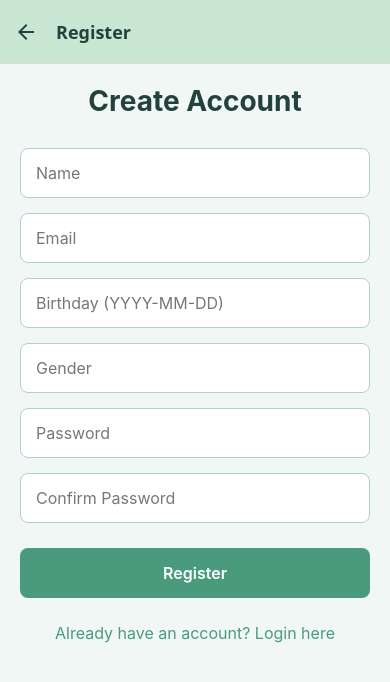
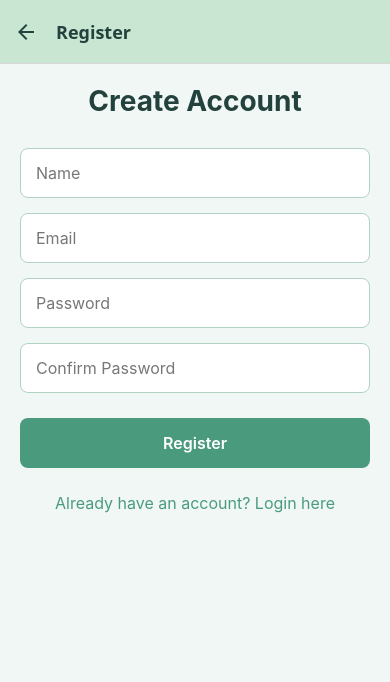
Before and after one commit to isharadh2002/HabitBuddy, a React Native app: screen /Register in a window 390 px wide. Shown: the top 682 px of the page. Built offline with nearby package versions, Linux system fonts and the light colour scheme.

Commit message:
Removing date of birth and gender

```diff
--- a/src/screens/ProfileScreen.tsx
+++ b/src/screens/ProfileScreen.tsx
@@ -90,8 +90,6 @@ const ProfileScreen = () => {
         />
         <Text style={styles.detailText}>Name: {currentUser?.name}</Text>
         <Text style={styles.detailText}>Email: {currentUser?.email}</Text>
-        <Text style={styles.detailText}>Birthday: {currentUser?.birthday}</Text>
-        <Text style={styles.detailText}>Gender: {currentUser?.gender}</Text>
       </View>
 
       <TouchableOpacity
--- a/src/screens/RegisterScreen.tsx
+++ b/src/screens/RegisterScreen.tsx
@@ -20,8 +20,6 @@ type Props = NativeStackScreenProps<RootStackParamList, 'Register'>;
 const RegisterScreen = ({navigation}: Props) => {
   const [name, setName] = useState('');
   const [email, setEmail] = useState('');
-  const [birthday, setBirthday] = useState('');
-  const [gender, setGender] = useState('');
   const [password, setPassword] = useState('');
   const [confirmPassword, setConfirmPassword] = useState('');
   const register = useAuthStore(state => state.register);
@@ -77,7 +75,7 @@ const RegisterScreen = ({navigation}: Props) => {
   });
 
   const handleRegister = () => {
-    if (!name || !email || !birthday || !gender || !password) {
+    if (!name || !email || !password) {
       Alert.alert('Error', 'Please fill all fields');
       return;
     }
@@ -87,7 +85,7 @@ const RegisterScreen = ({navigation}: Props) => {
       return;
     }
 
-    register({name, email, birthday, gender, password});
+    register({name, email, password});
     Alert.alert('Success', 'Registration successful! Please login');
     navigation.navigate('Login');
   };
@@ -116,22 +114,6 @@ const RegisterScreen = ({navigation}: Props) => {
         style={styles.input}
         keyboardType="email-address"
         autoCapitalize="none"
-      />
-
-      <TextInput
-        placeholder="Birthday (YYYY-MM-DD)"
-        placeholderTextColor={theme.placeholderText}
-        value={birthday}
-        onChangeText={setBirthday}
-        style={styles.input}
-      />
-
-      <TextInput
-        placeholder="Gender"
-        placeholderTextColor={theme.placeholderText}
-        value={gender}
-        onChangeText={setGender}
-        style={styles.input}
       />
 
       <TextInput
--- a/src/store/authStore.ts
+++ b/src/store/authStore.ts
@@ -6,8 +6,6 @@ import AsyncStorage from '@react-native-async-storage/async-storage';
 interface User {
   name: string;
   email: string;
-  birthday: string;
-  gender: string;
   password: string;
 }
 
```
